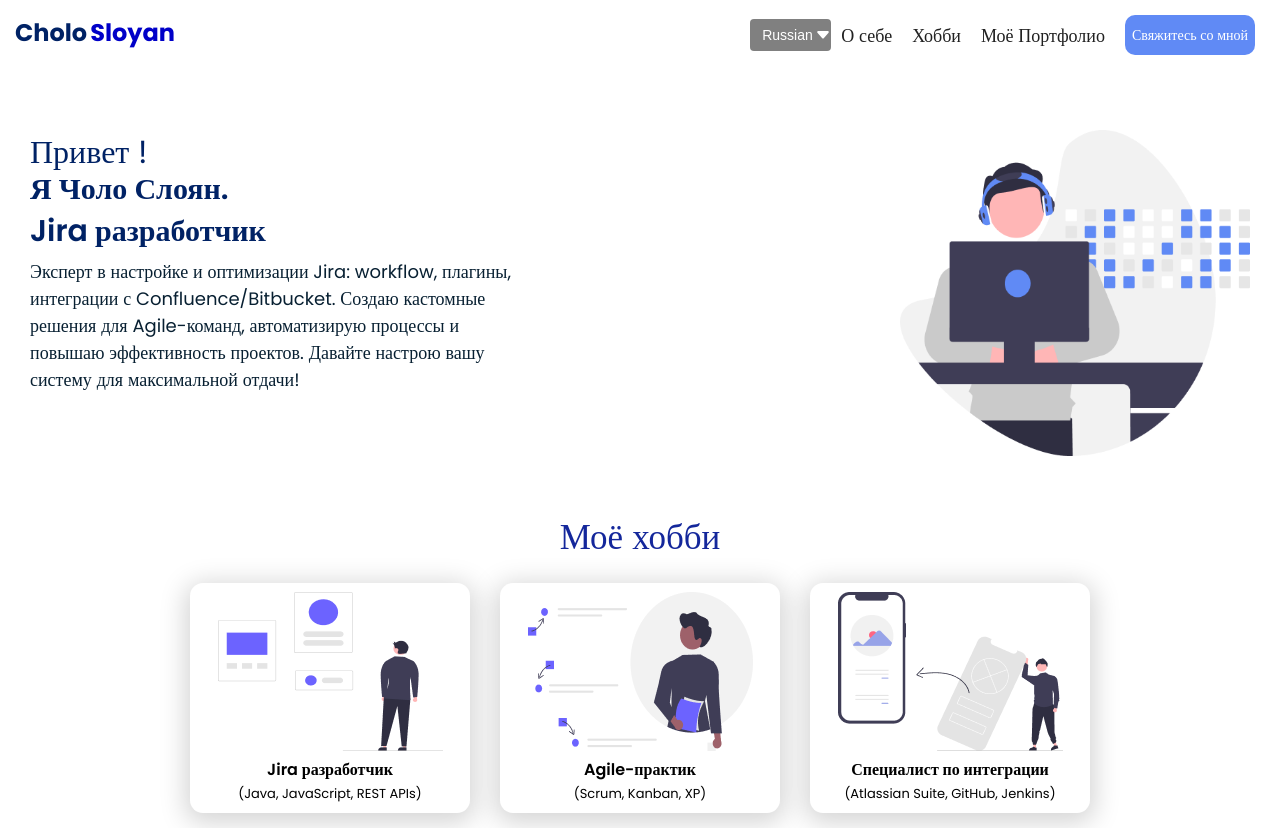
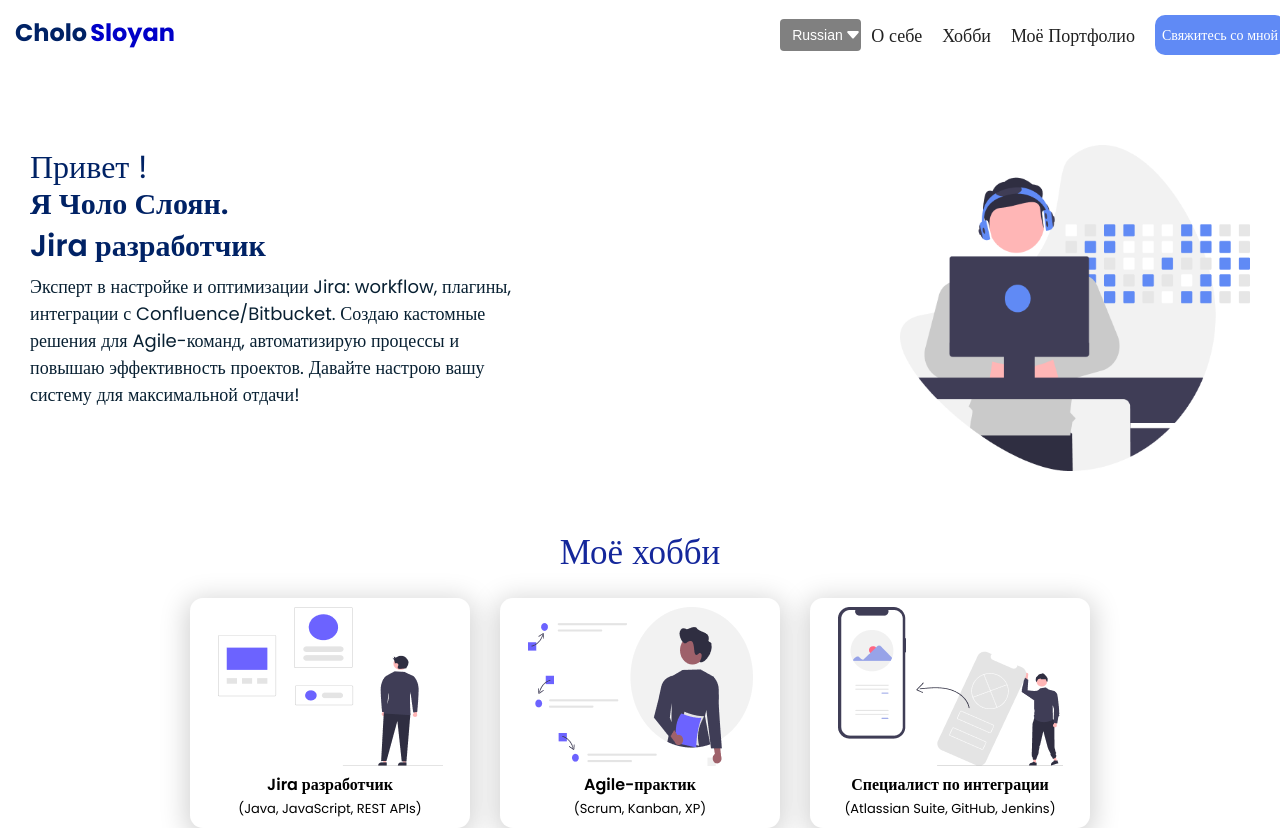
Before and after one commit to knoS77/Cholo, a React (Create React App) app: page / in a window 1280 px wide. Shown: the top 828 px of the page. Built offline with nearby package versions, Linux system fonts and the light colour scheme.

Commit message:
header.css

```diff
--- a/src/pages/Header/Header.css
+++ b/src/pages/Header/Header.css
@@ -5,7 +5,8 @@
     height: 100px;
     /* border: 1px solid black; */
     /* background-color: gray; */
-    padding: 15px;
+    /* padding: 15px; */
+    margin: 15px;
     position: relative;
 }
 .header__container {
```
Also changed, not shown: 1 other file (tests, documents, lock files or other folders).
